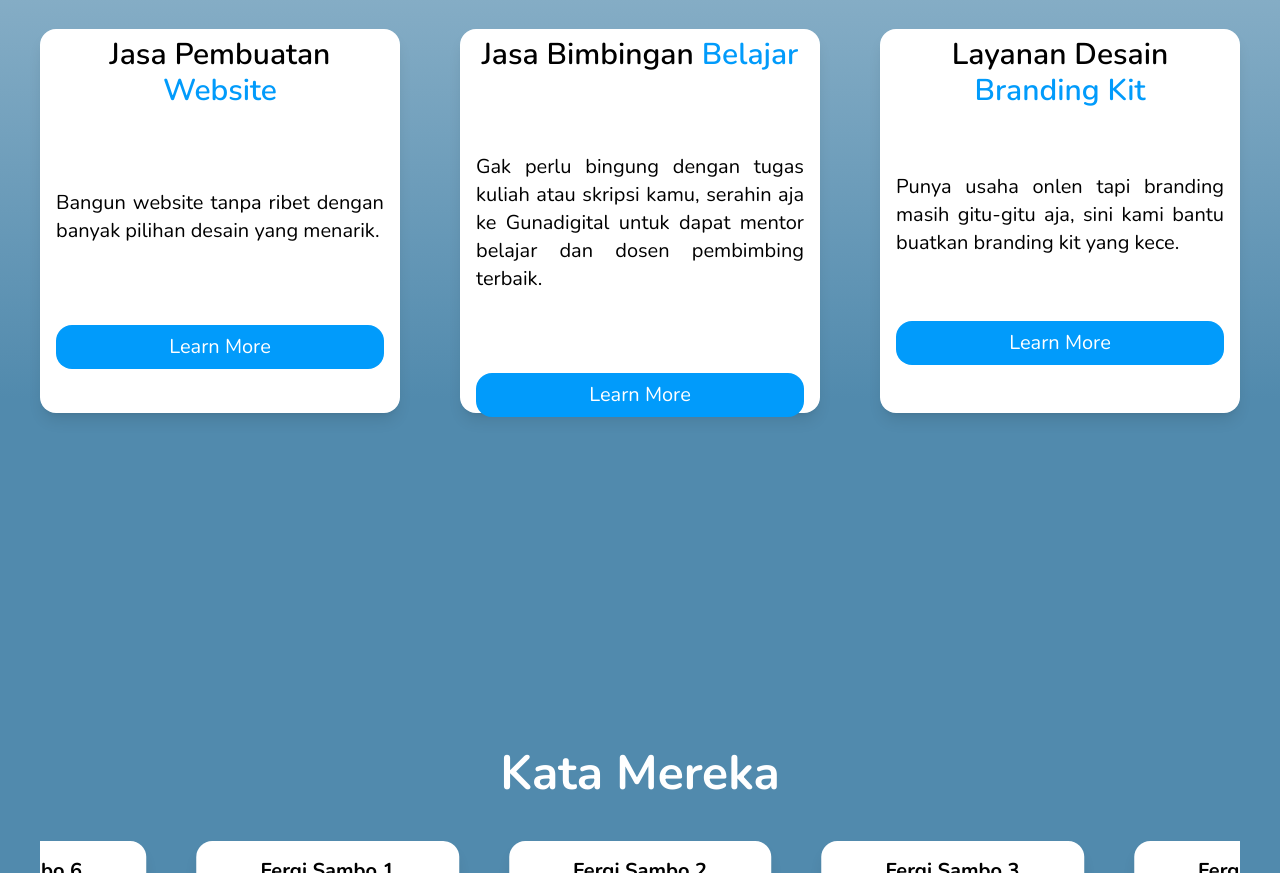
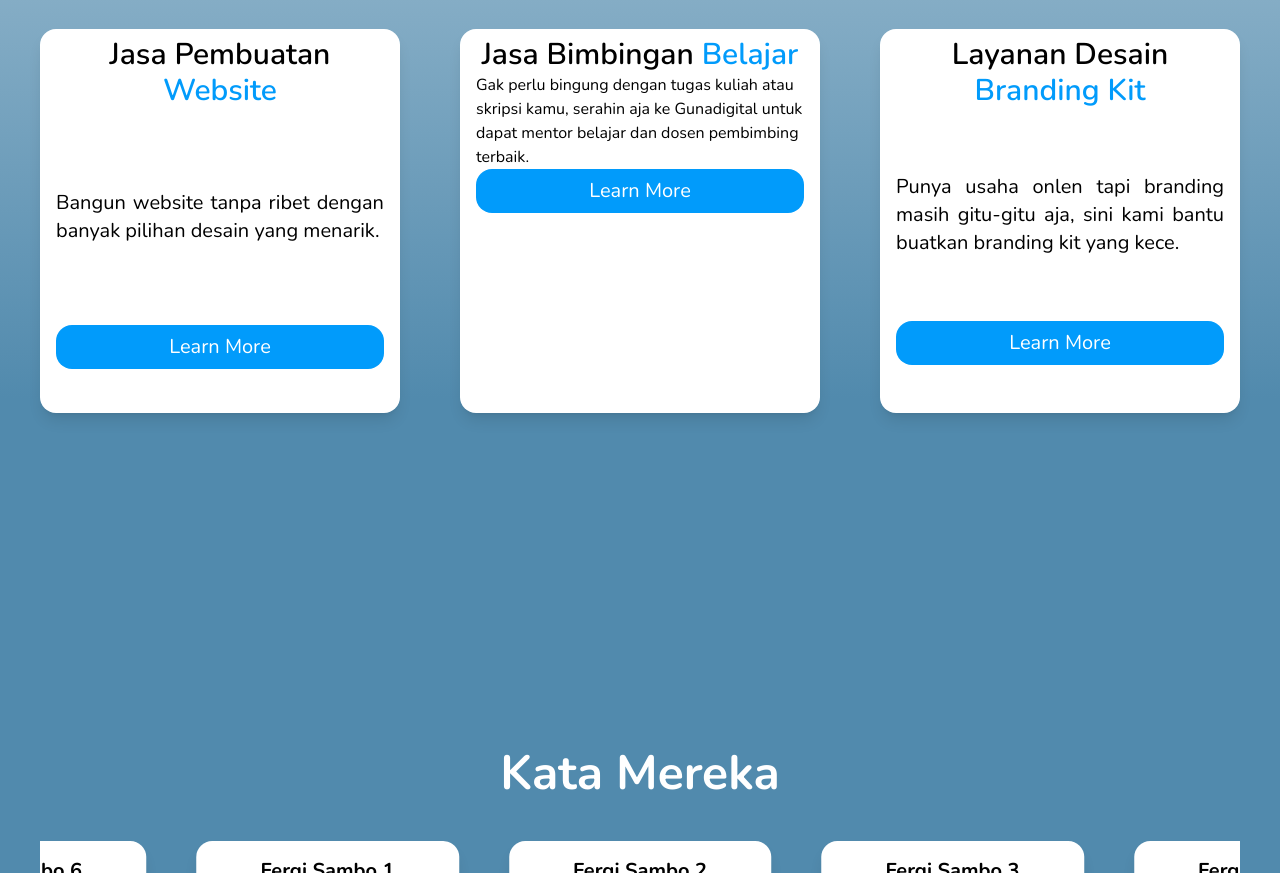
Before and after one commit to gunadigital/gunadigital, a website: page index.html in a window 1280 px wide. Shown: the part 947-1820 px from the top of the page. Drawn offline with nearby package versions, Linux system fonts and the light colour scheme.

Commit message:
new changgees

```diff
--- a/index.html
+++ b/index.html
@@ -146,7 +146,7 @@
                             Jasa Bimbingan
                             <span class="text-[#019bfb]">Belajar</span>
                         </h3>
-                        <p class="card-body-2">
+                        <p class="card-body-3">
                             Gak perlu bingung dengan tugas kuliah atau skripsi
                             kamu, serahin aja ke Gunadigital untuk dapat mentor
                             belajar dan dosen pembimbing terbaik.
--- a/src/input.css
+++ b/src/input.css
@@ -231,6 +231,10 @@
         @apply my-4 text-sm text-justify lg:text-xl lg:my-20;
     }
 
+    .service-wrapper > .card > .card-body-3 {
+        @apply my-4 text-sm text-justify lg:text-xl lg:my-12;
+    }
+
     .service-wrapper > .card > .card-button {
         @apply block py-1 text-base transition bg-[#019bfb] duration-500 ease-in-out hover:bg-[#018bfb] focus:bg-[#018bfb] focus:ring focus:ring-[#019bfb] text-center text-white rounded-2xl lg:text-xl lg:py-2;
     }
```
